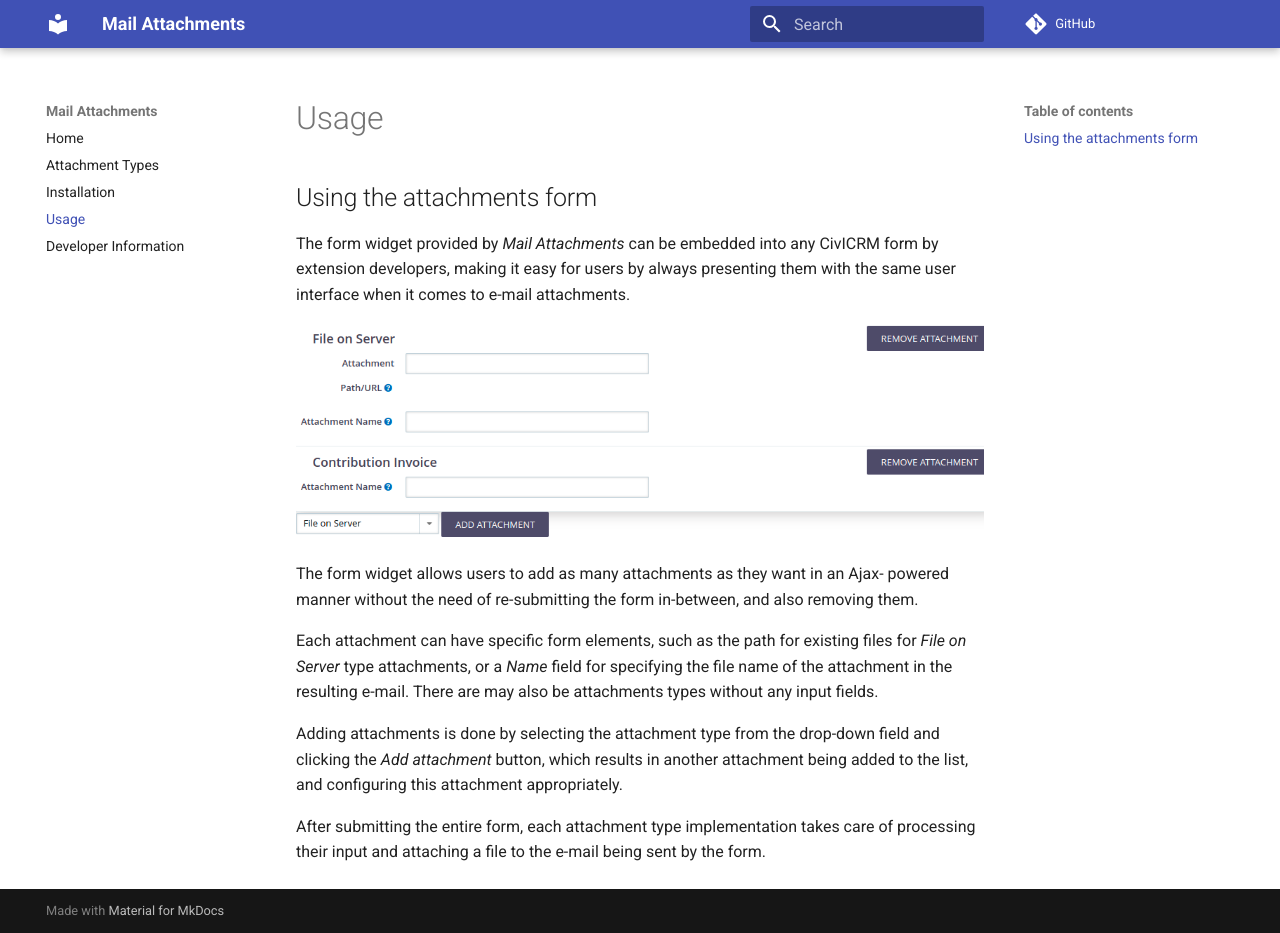
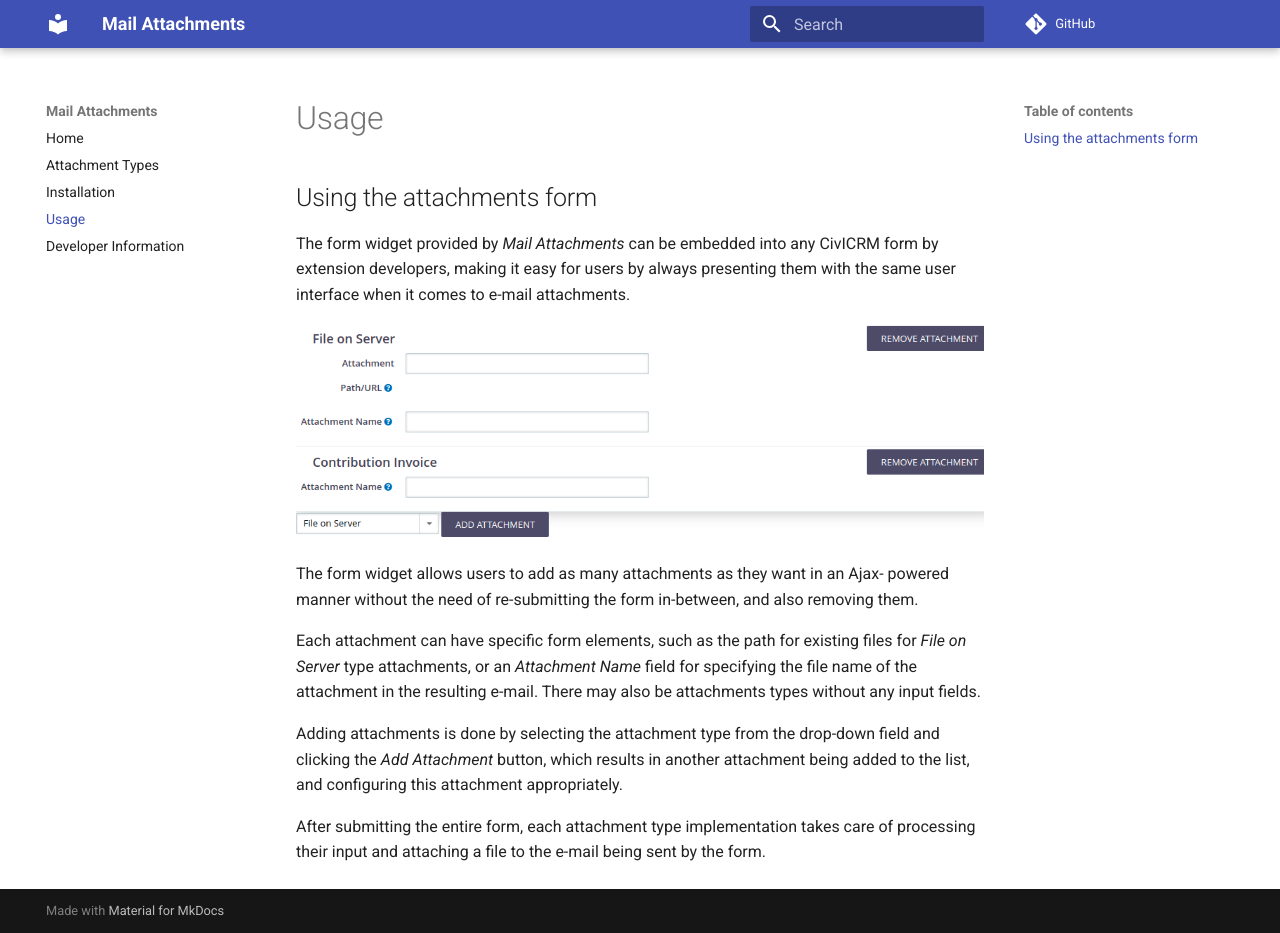
Before and after one commit to systopia/de.systopia.mailattachment, an MkDocs documentation site: the page built from docs/usage.md, in a window 1280 px wide and 933 px high. Built offline with MkDocs 1.6.1 and Material for MkDocs 9.7.7, drawn with Linux system fonts in a browser that asks for light colours; comment, search, counter and statistics services are not loaded.

Commit message:
Fix typos in documentation

```diff
--- a/docs/usage.md
+++ b/docs/usage.md
@@ -13,12 +13,12 @@ powered manner without the need of re-submitting the form in-between, and also
 removing them.
 
 Each attachment can have specific form elements, such as the path for existing
-files for _File on Server_ type attachments, or a *Name* field for specifying
-the file name of the attachment in the resulting e-mail. There are may also be
-attachments types without any input fields.
+files for _File on Server_ type attachments, or an *Attachment Name* field for
+specifying the file name of the attachment in the resulting e-mail. There may
+also be attachments types without any input fields.
 
 Adding attachments is done by selecting the attachment type from the drop-down
-field and clicking the _Add attachment_ button, which results in another
+field and clicking the _Add Attachment_ button, which results in another
 attachment being added to the list, and configuring this attachment
 appropriately.
 
```
